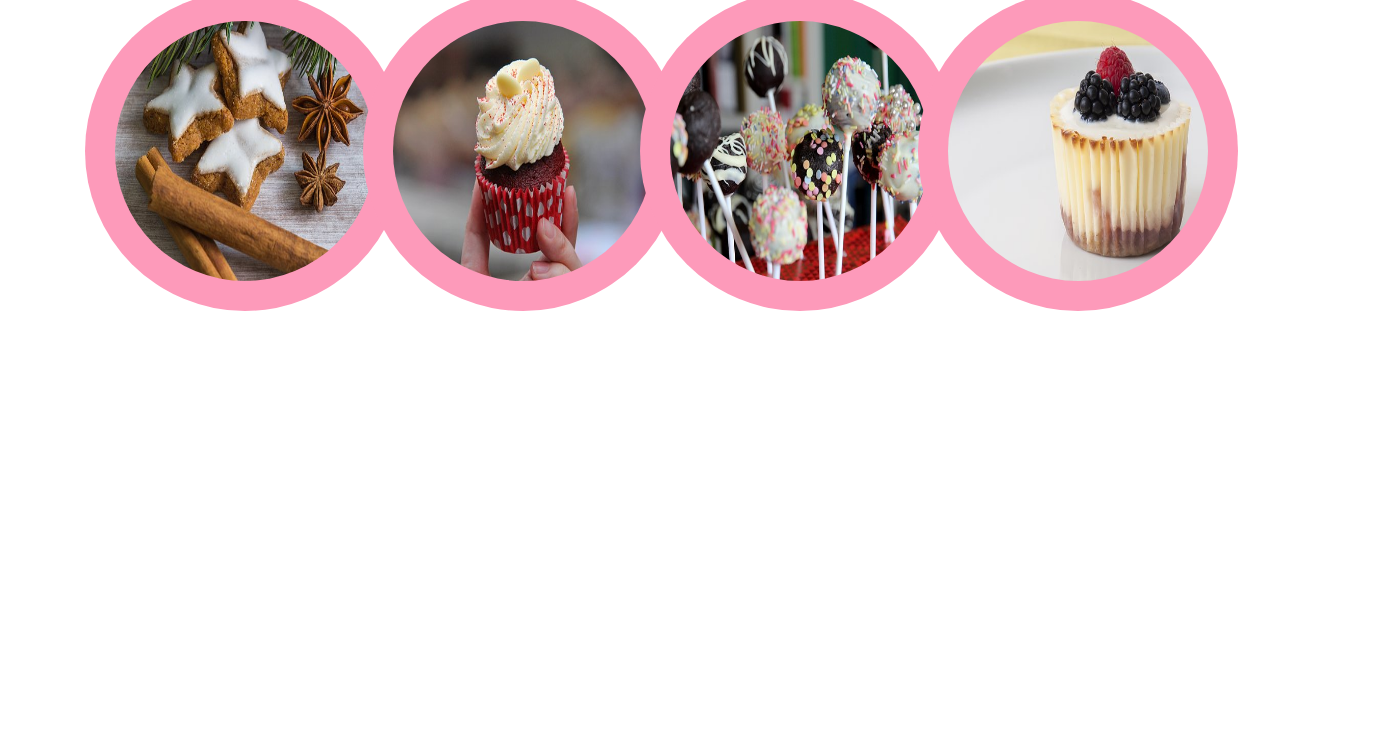
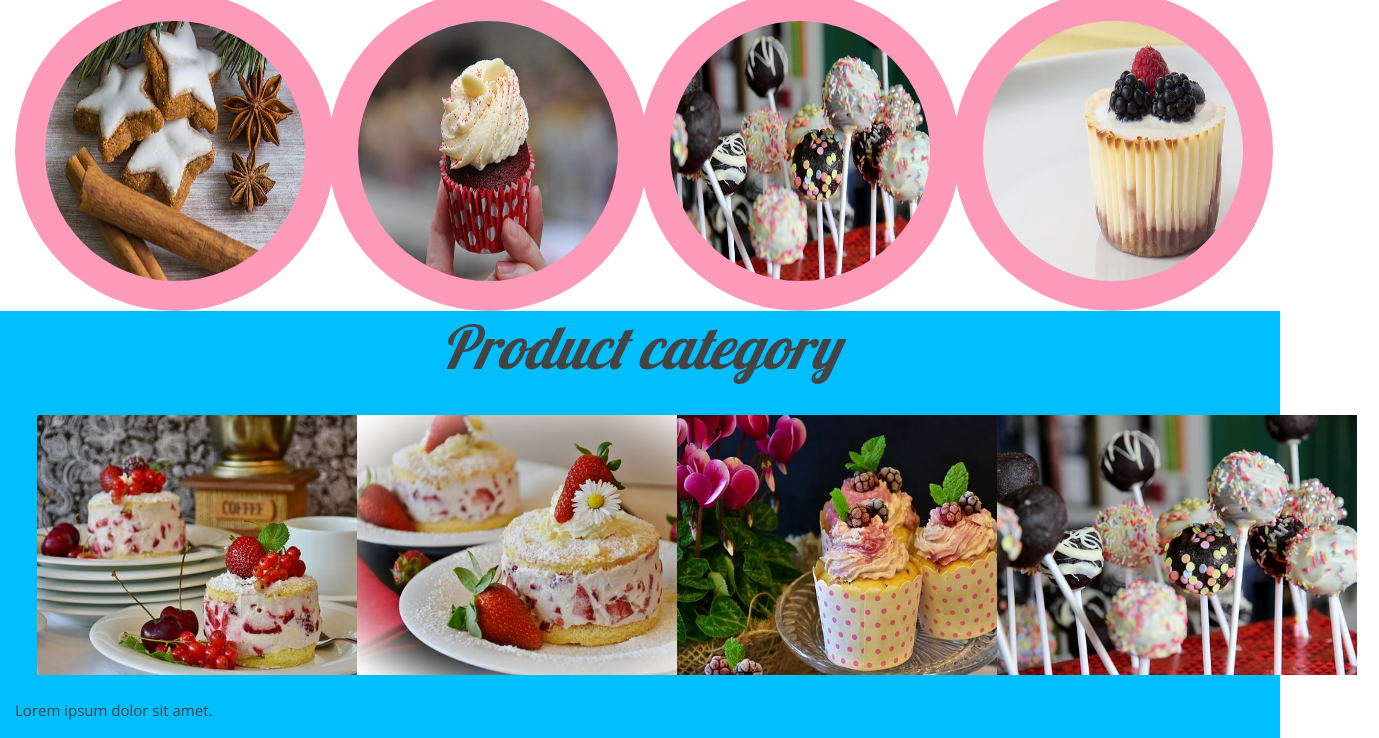
Before and after one commit to AngelRisso1337z/Examen2DisenoWeb, a plain HTML site: page index.html in a window 1280 px wide. Shown: the part 728-1466 px from the top of the page, 1379 px wide, since content can reach past the window. Before the commit the page ends 1039 px from the top, so only its background shows below. Drawn offline with nearby package versions, Linux system fonts and the light colour scheme.

Commit message:
cosa mas

```diff
--- a/css/style.css
+++ b/css/style.css
@@ -33,6 +33,7 @@ header {
 }
 
 .contenido1 {
+    background-color: white !important;
     font-family: 'Open Sans', sans-serif;
     color: #444444 !important;
 }
@@ -67,3 +68,24 @@ header {
 #works {
     display: grid;
 }
+
+.imagenes3 {
+    width: 400px;
+    height: 300px;
+    border-radius: 12px;
+}
+
+.produ {
+    border: none;
+    color: white;
+    padding: 20px;
+    text-align: center;
+    text-decoration: none;
+    display: inline-block;
+    font-size: 16px;
+    margin: 4px 2px;
+}
+
+#products {
+    background-color: #01BEFE;
+}
--- a/index.html
+++ b/index.html
@@ -105,7 +105,7 @@
 
         </section>
         <section id="works">
-            <div class="container">
+            <div class="container-fluid">
                 <h3 class="titulos">Our sweet works</h3>
                 <div class="row no-gutters pl-0 pr-0">
                     <article class="col-md-3 col-sm-6 col-xs-6 divisor">
@@ -123,18 +123,37 @@
                 </div>
             </div>
         </section>
-        <section id="products"></section>
-        <section id="features"></section>
-        <section id="about"></section>
-        <section id="team"></section>
+        <section id="products">
+            <div class="container-fluid">
+                <h3 class="titulos">Product category</h3>
+                <div class="row">
+                    <article class="col-md-3 col-sm-6 col-xs-6">
+                        <img src="img/cake-1.jpg" alt="Cakes" class=" produ imagenes3">
+                        <p class="contenido">Lorem ipsum dolor sit amet.</p>
+                    </article>
+                    <article class="col-md-3 col-sm-6 col-xs-6">
+                        <img src="img/dessert.jpg" alt="even more cakes" class=" produ imagenes3">
+                    </article>
+                    <article class="col-md-3 col-sm-6 col-xs-6">
+                        <img src="img/cupcakes.jpg" alt="3 fruit cupcakes" class=" produ imagenes3">
+                    </article>
+                    <article class=" col-md-3 col-sm-6 col-xs-6 ">
+                        <img src="img/lollipops.jpg" alt="even more lollipops" class="produ imagenes3 ">
+                    </article>
+                </div>
+            </div>
+        </section>
+        <section id="features "></section>
+        <section id="about "></section>
+        <section id="team "></section>
     </main>
-    <footer id="contact">
+    <footer id="contact ">
 
     </footer>
 
     <!-- js -->
-    <script src="js/jquery.min.js"></script>
-    <script src="js/bootstrap.min.js"></script>
+    <script src="js/jquery.min.js "></script>
+    <script src="js/bootstrap.min.js "></script>
 
 </body>
 
```
